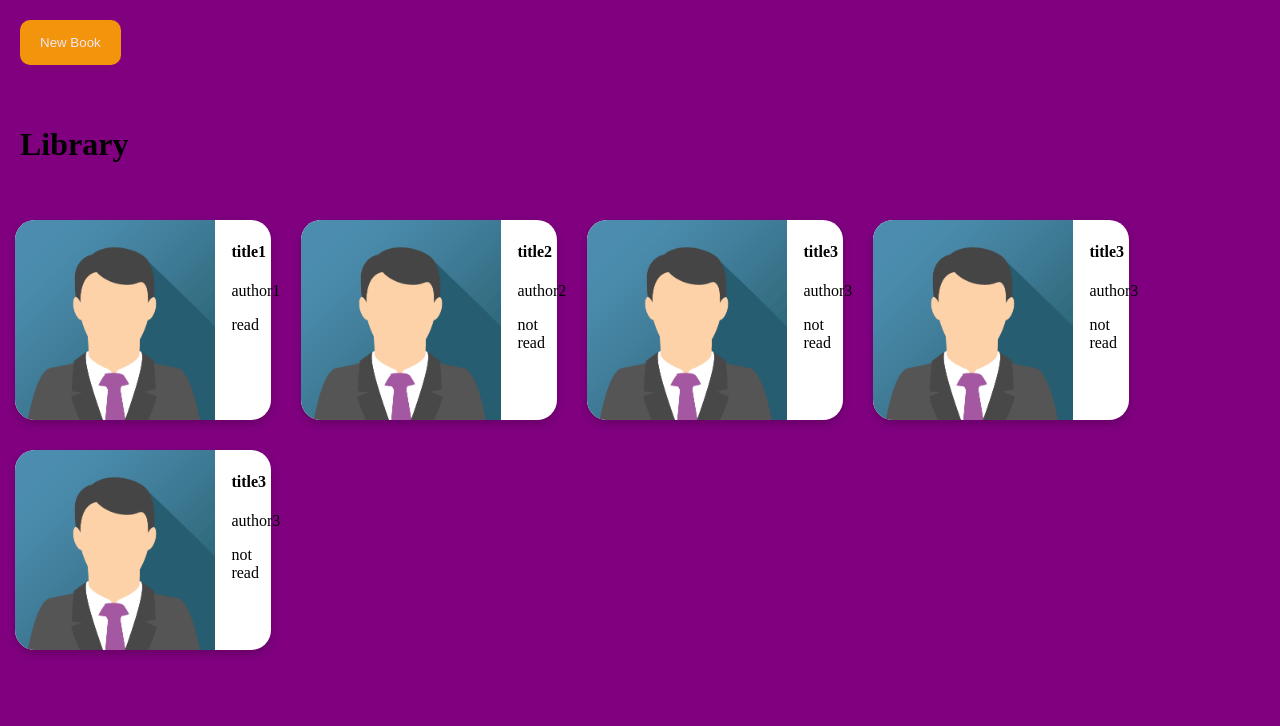
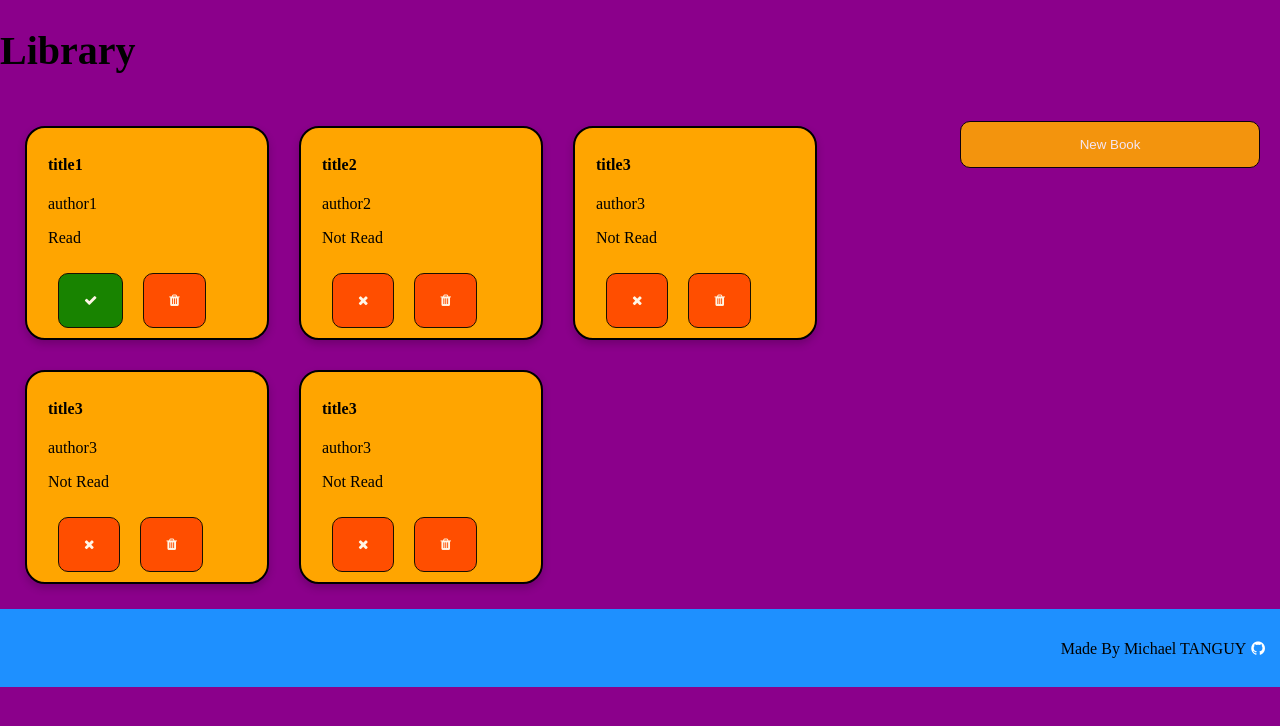
Before and after one commit to MiKhai37/library, a plain HTML site: page index.html in a window 1280 px wide. Drawn offline with Linux system fonts and the light colour scheme.

Commit message:
add flex positionnng, add card button(ui not js

```diff
--- a/index.html
+++ b/index.html
@@ -9,11 +9,21 @@
         <script src="script.js" defer></script>
     </head>
     <body>
-        <button id="new-btn" class="btn">New Book</button>
-        <h1 id="title">Library</h1>
-        <div id='card-container'>
-
+        <div class="header">
+            <h1 id="title">Library</h1>
         </div>
+        <div class="row">
+            <div class="column left">
+                <div id='card-container'></div>
+            </div>
+            <div class="column right">
+                <button id="new-btn" class="btn">New Book</button>
+            </div>
+        </div>
+        <div class="footer">
+            <p>Made By Michael TANGUY<a id="github-link" class="link" href="https://github.com/MiKhai37/library" target="_blank"><i class="fa fa-github icon"></a></i></p>
+        </div>
+        <!--Overlay-->
         <div id="overlay">
             <form id="add-form" action="">
                 <h2 id="form-title">Register Form</h2>
@@ -21,7 +31,6 @@
                     <i class="fa fa-book icon"></i>
                     <input class="input-field" type="text" placeholder="Title" name="title">
                 </div>
-
                 <div class="input-container">
                     <i class="fa fa-user icon"></i>
                     <input class="input-field" type="text" placeholder="Author" name="author">
--- a/script.js
+++ b/script.js
@@ -25,13 +25,6 @@ function createBookCards(containerID, library) {
         div.classList.add('card');
         container.appendChild(div);
 
-        img = document.createElement('img');
-        img.classList.add('img-card')
-        img.style.borderRadius = "20px 0px 0px 20px"
-        img.src = '/img_avatar.png';
-        img.alt = "Avatar";
-        div.appendChild(img);
-
         containerCard = document.createElement('div');
         containerCard.classList.add('container');
         div.appendChild(containerCard);
@@ -46,11 +39,41 @@ function createBookCards(containerID, library) {
 
         pRead = document.createElement('p');
         if (library[i].read) {
-            pRead.textContent = "read";
+            pRead.textContent = "Read";
         } else {
-            pRead.textContent = "not read";
+            pRead.textContent = "Not Read";
         }
         containerCard.appendChild(pRead);
+
+        readBtn = document.createElement('button');
+        readBtn.classList.add('btn')
+        containerCard.appendChild(readBtn);
+
+        readIcon = document.createElement('i');
+        readIcon.classList.add("fa");
+        if (library[i].read) {
+            readIcon.classList.add("fa-check");
+            readIcon.style.backgroundColor = "green"
+            readBtn.style.backgroundColor = "green"
+        } else {
+            readIcon.classList.add("fa-times");
+            readIcon.style.backgroundColor = "orangered"
+            readBtn.style.backgroundColor = "orangered"
+        }
+        readIcon.classList.add("icon");
+        readBtn.appendChild(readIcon);
+
+        deleteBtn = document.createElement('button');
+        deleteBtn.classList.add("btn");
+        deleteBtn.style.backgroundColor = "orangered";
+        containerCard.appendChild(deleteBtn);
+
+        deleteIcon = document.createElement('i');
+        deleteIcon.classList.add("fa");
+        deleteIcon.classList.add("fa-trash");
+        deleteIcon.classList.add("icon");
+        deleteIcon.style.backgroundColor = "orangered"
+        deleteBtn.appendChild(deleteIcon);
     }
 
 }
--- a/style.css
+++ b/style.css
@@ -4,15 +4,46 @@ body, html {
     height: 100%;
     margin: 0;
     padding: 0;
-    background-color: purple;
+    background-color: darkmagenta;
   }
 
-.text-center {
-  text-align: center;
+.header {
+  padding: 0px;
+  font-size: 20px;
 }
 
-#title {
-  padding : 20px
+.row {
+  display: -webkit-flex;
+  display: flex;
+}
+
+/* Create three unequal columns that sits next to each other */
+.column {
+  padding: 10px;
+  /*border: 1px solid black;*/
+}
+
+/* Left and right column */
+.column.right {
+  -webkit-flex: 1;
+  -ms-flex: 1;
+  flex: 1;
+  justify-content:center;
+}
+
+/* Middle column */
+.column.left {
+ -webkit-flex: 2;
+ -ms-flex: 2;
+ flex: 3;
+}
+
+/* Style the footer */
+.footer {
+  background-color: dodgerblue;
+  padding: 10px;
+  text-align: end;
+  margin-top: auto;
 }
 
 #card-container {
@@ -31,7 +62,7 @@ body, html {
     background-color: white;
     box-shadow: 0 4px 8px 0 rgba(0,0,0,0.2);
     transition: 0.3s;
-    width: 20%;
+    width: 25%;
     height: 200px;
     margin: 15px;
     /*border: 5px solid rgb(0, 0, 0);*/
@@ -51,6 +82,9 @@ body, html {
 .card{
   display: flex;
   flex-direction: row;
+  background-color: orange;
+  border: 2px solid black;
+  padding: 5px;
 }
 
 /*Form Overlay Style*/
@@ -86,10 +120,9 @@ body, html {
 
 /* Style the form icons */
 .icon {
-  padding: 10px;
+  padding: 5px;
   background: dodgerblue;
   color: white;
-  min-width: 50px;
   text-align: center;
 }
 
@@ -109,10 +142,12 @@ body, html {
   margin: 20px;
   cursor: pointer;
   padding: 15px 20px;
+  margin: 10px;
   color: white;
   border: none;
   opacity: 0.9;
   border-radius: 10px;
+  border: 1px solid black;
 }
 
 .btn:hover {
@@ -121,6 +156,7 @@ body, html {
 
 #new-btn {
   background-color: orange;
+  width: 300px;
 }
 
 /* Set a style for the submit button */
@@ -134,3 +170,7 @@ body, html {
   background-color: orangered;
   width: 50%;
 }
+
+.link {
+  cursor: pointer;
+}
```
